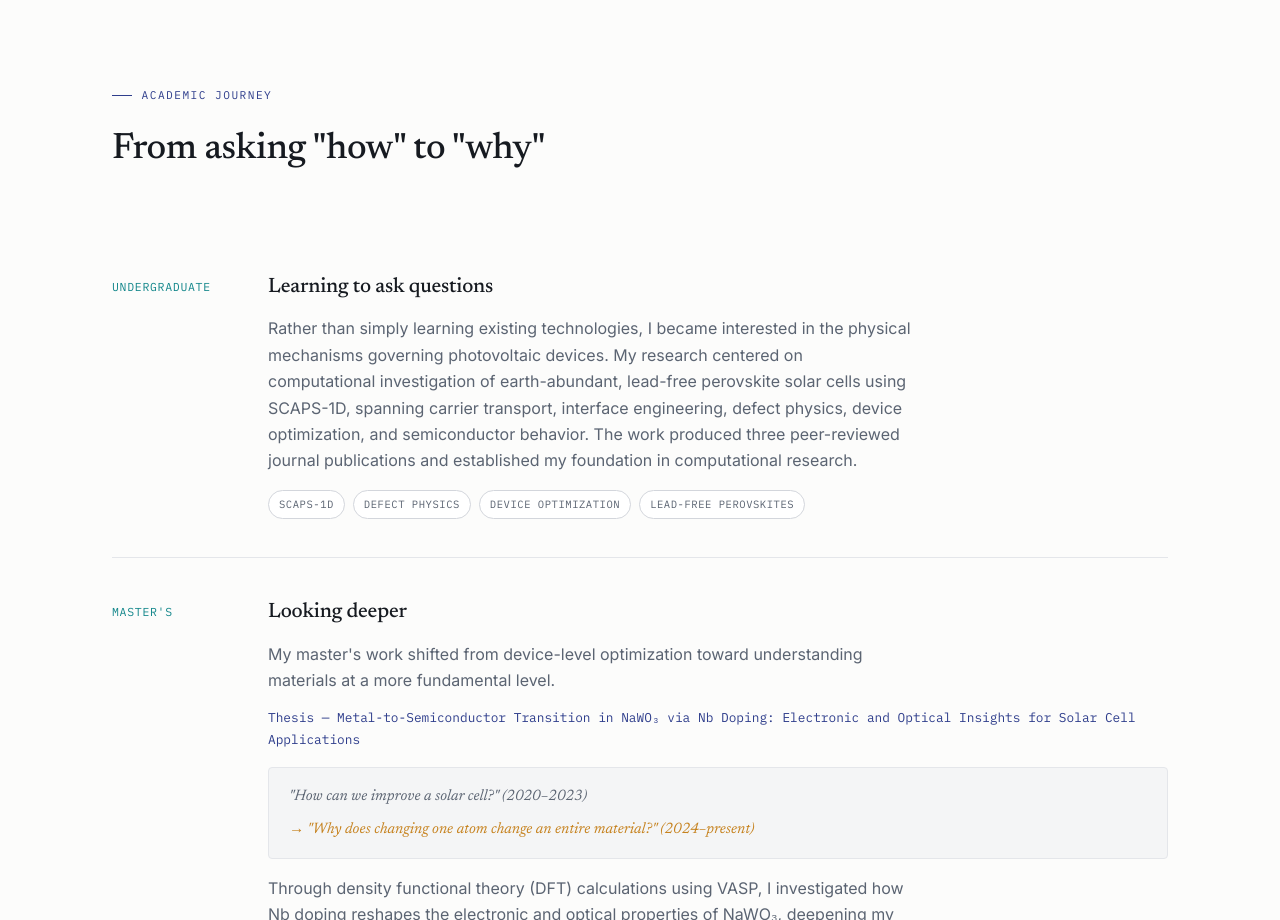
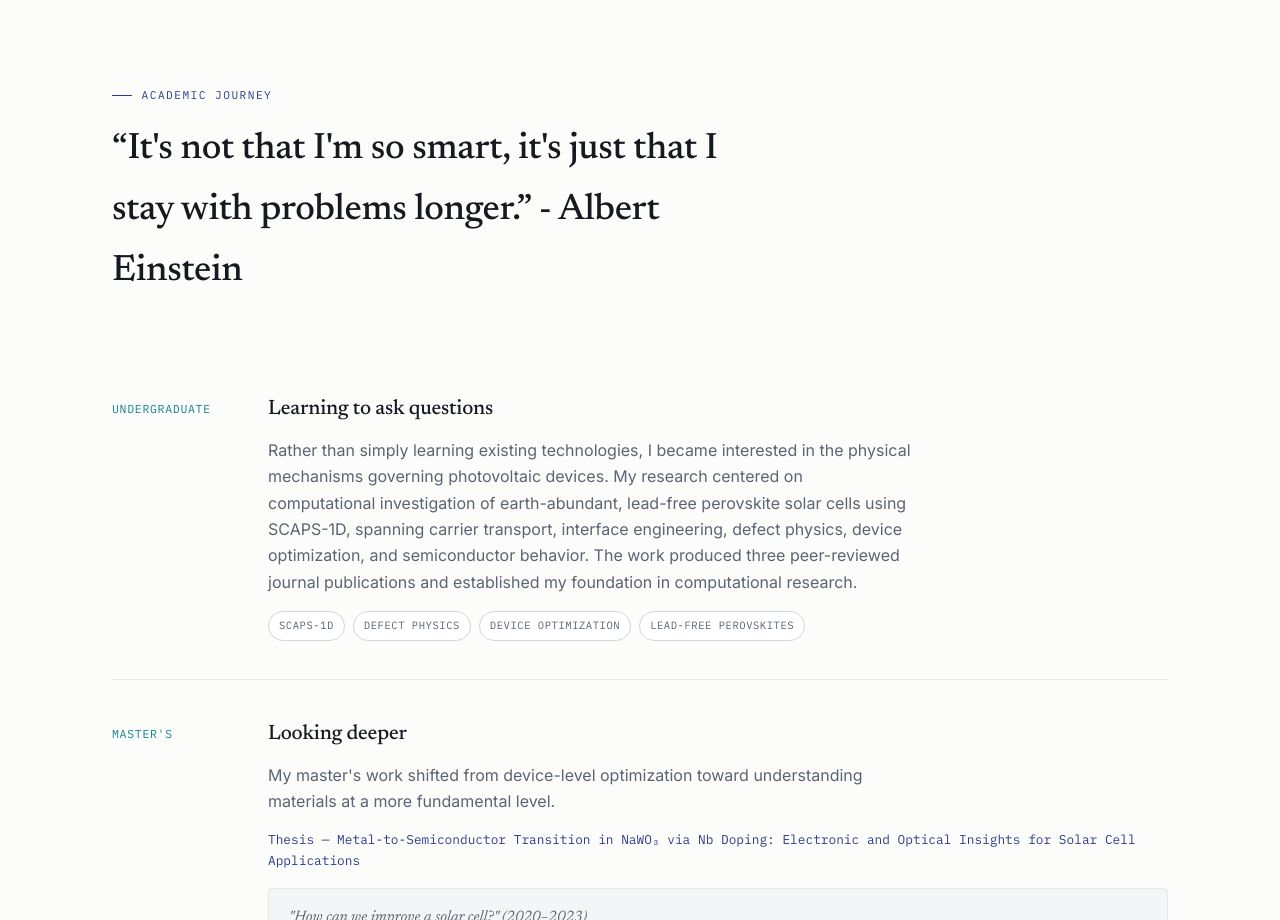
Before and after one commit to Tasnim-Tareq/tasnimtareq, a plain HTML site: page index.html in a window 1280 px wide. Shown: the part 1880-2800 px from the top of the page. Drawn offline with Linux system fonts and the light colour scheme.

Commit message:
Update index.html
added a quote

```diff
--- a/index.html
+++ b/index.html
@@ -275,7 +275,7 @@
   <div class="wrap">
     <div class="section-head reveal">
       <div class="eyebrow">Academic Journey</div>
-      <h2>From asking "how" to "why"</h2>
+      <h2>“It's not that I'm so smart, it's just that I stay with problems longer.” - Albert Einstein</h2>
     </div>
     <div class="timeline">
       <div class="tl-item reveal">
```
